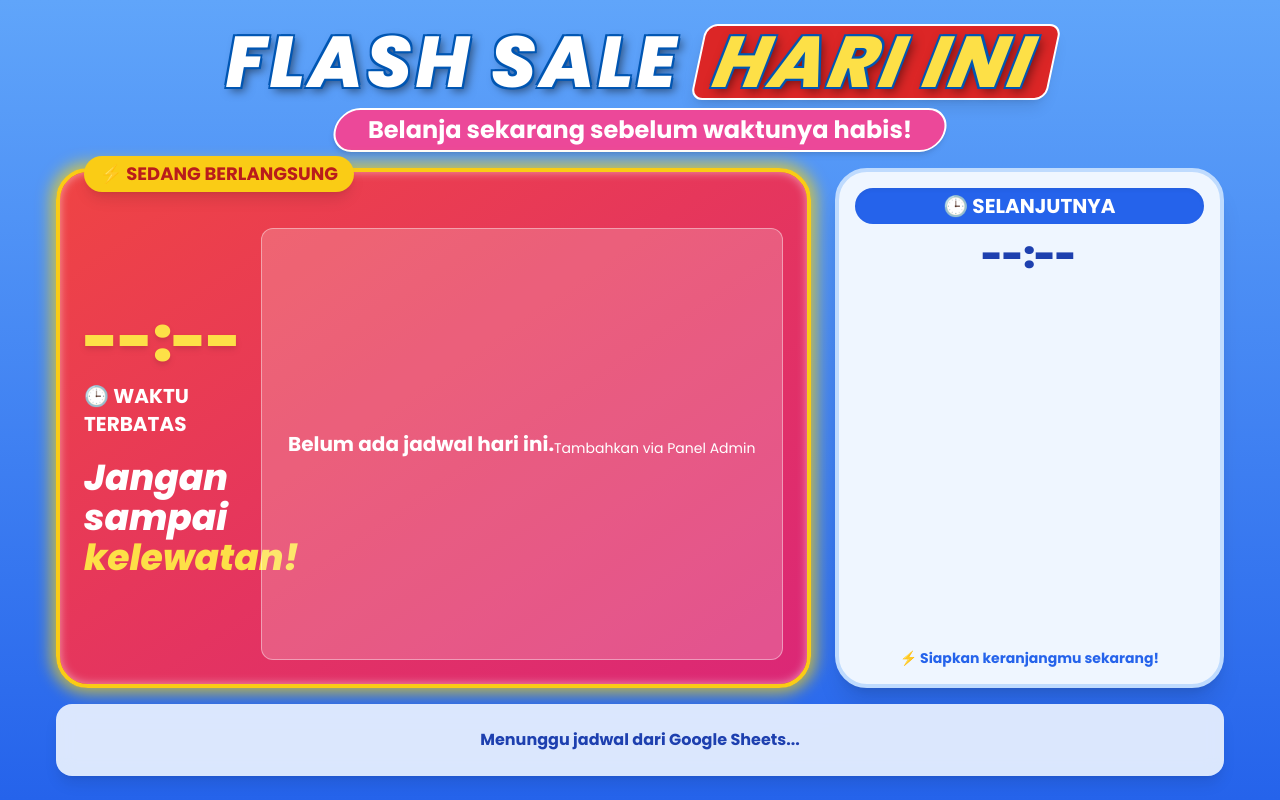
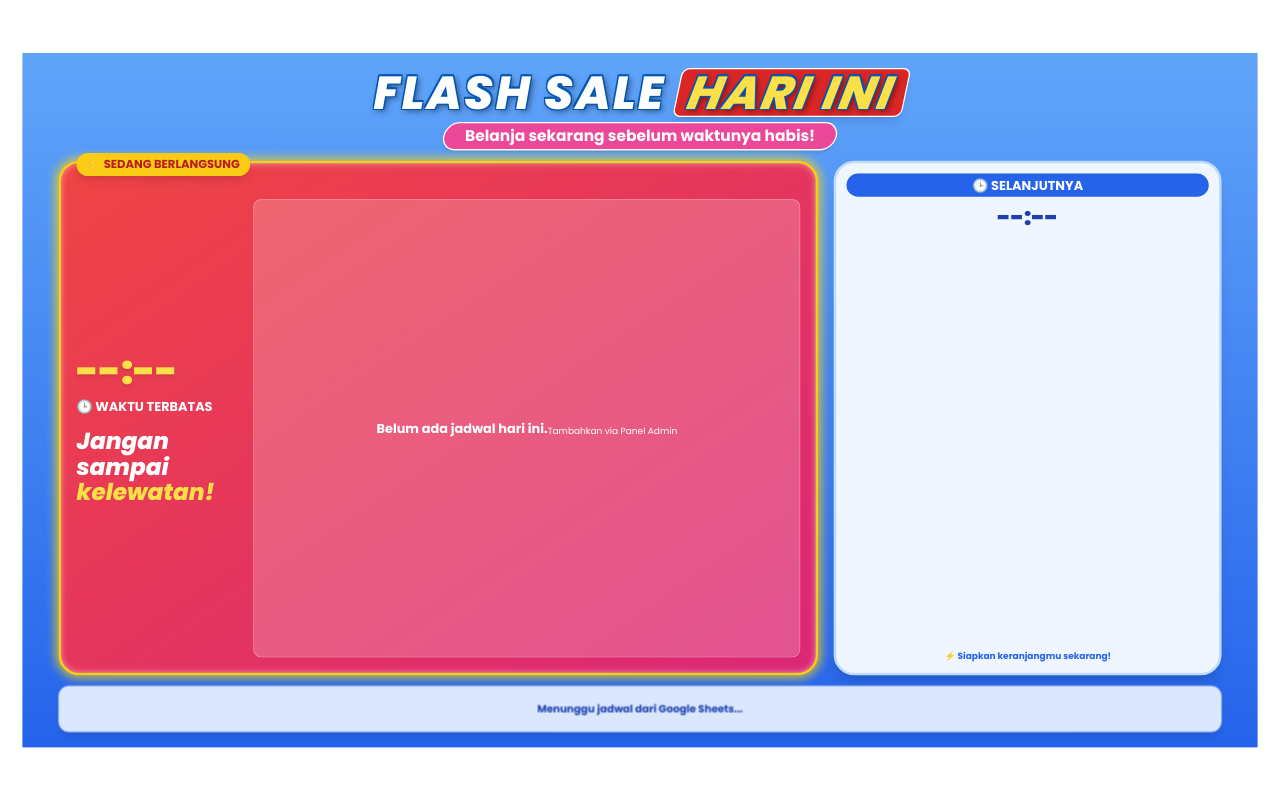
Before and after one commit to dodiindika12-gif/Flash-Sale, a plain HTML site: page index.html in a window 1280 px wide. Drawn offline with nearby package versions, Linux system fonts and the light colour scheme; no server answers.

Commit message:
Update index.html

```diff
--- a/index.html
+++ b/index.html
@@ -17,6 +17,21 @@
         }
         .display-mode .neon-glow-blue {
             box-shadow: 0 0 15px 5px rgba(59, 130, 246, 0.5), inset 0 0 10px rgba(255,255,255,0.5);
+        }
+        .tv-mode {
+            width: 100vw;
+            height: 100vh;
+            overflow: hidden;
+            background: #2563eb;
+        }
+        .tv-mode #display-panel {
+            width: 1920px !important;
+            height: 1080px !important;
+            position: fixed !important;
+            top: 50%;
+            left: 50%;
+            transform: translate(-50%, -50%) scale(var(--tv-scale, 1));
+            transform-origin: center center;
         }
         /* Loader CSS */
         .loader { border: 3px solid #f3f3f3; border-top: 3px solid #3498db; border-radius: 50%; width: 20px; height: 20px; animation: spin 1s linear infinite; display: inline-block; vertical-align: middle;}
@@ -209,6 +224,16 @@
 
         let schedules = [];
         let displayIntervalId = null;
+        const TV_BASE_WIDTH = 1920;
+        const TV_BASE_HEIGHT = 1080;
+        const TV_SAFE_SCALE = 0.965;
+
+        function fitTvDisplay() {
+            const display = document.getElementById('display-panel');
+            if (!display || display.classList.contains('hidden')) return;
+            const scale = Math.min(window.innerWidth / TV_BASE_WIDTH, window.innerHeight / TV_BASE_HEIGHT) * TV_SAFE_SCALE;
+            document.documentElement.style.setProperty('--tv-scale', scale.toString());
+        }
 
         // Inisialisasi Aplikasi
         function initApp() {
@@ -229,7 +254,8 @@
             } else {
                 document.getElementById('display-panel').classList.remove('hidden');
                 document.getElementById('admin-panel').classList.add('hidden');
-                document.body.className = "bg-white";
+                document.body.className = "bg-white tv-mode";
+                fitTvDisplay();
 
                 // TV Load Data pertama kali, lalu mulai loop
                 loadDataFromSheet().then(() => {
@@ -237,6 +263,7 @@
                     setTimeout(() => document.getElementById('tv-loader').classList.add('hidden'), 500);
 
                     updateDisplayEngine(); // panggil segera
+                    fitTvDisplay();
                     if(displayIntervalId) clearInterval(displayIntervalId);
                     displayIntervalId = setInterval(updateDisplayEngine, 1000); // 1 detik hitung mundur
 
@@ -248,6 +275,8 @@
 
         function goToAdmin() { window.location.href = "?admin=true"; }
         function goToDisplay() { window.location.href = "?"; }
+        window.addEventListener('resize', fitTvDisplay);
+        window.addEventListener('orientationchange', fitTvDisplay);
 
         // --- API GOOGLE SHEETS L0GIC ---
 
```
